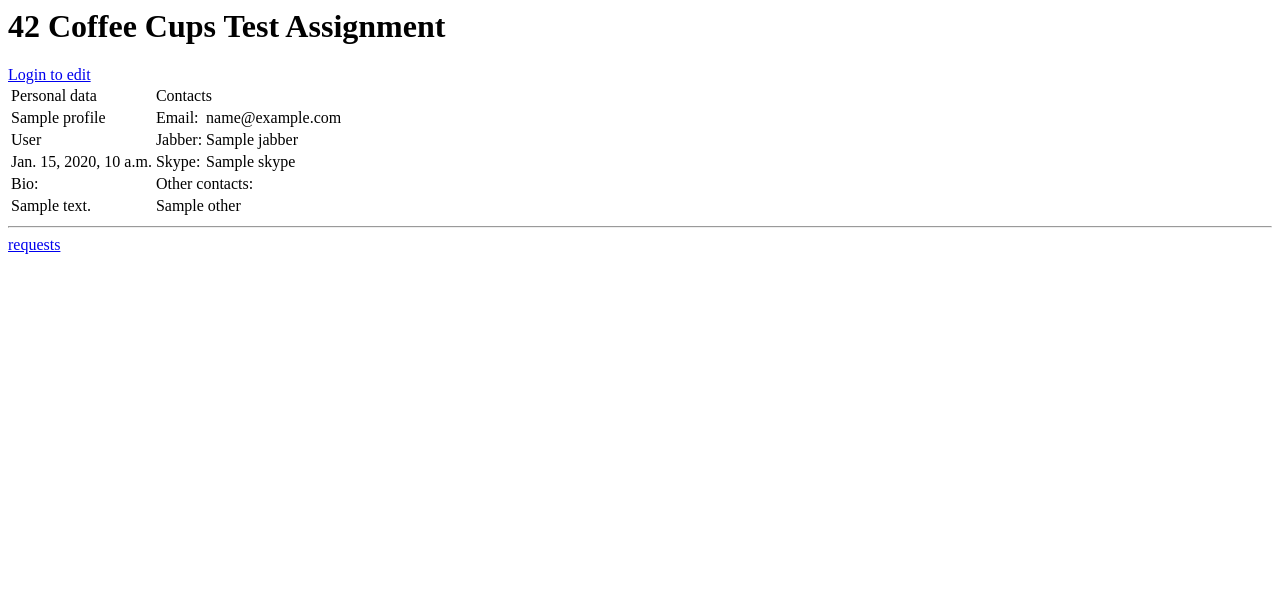
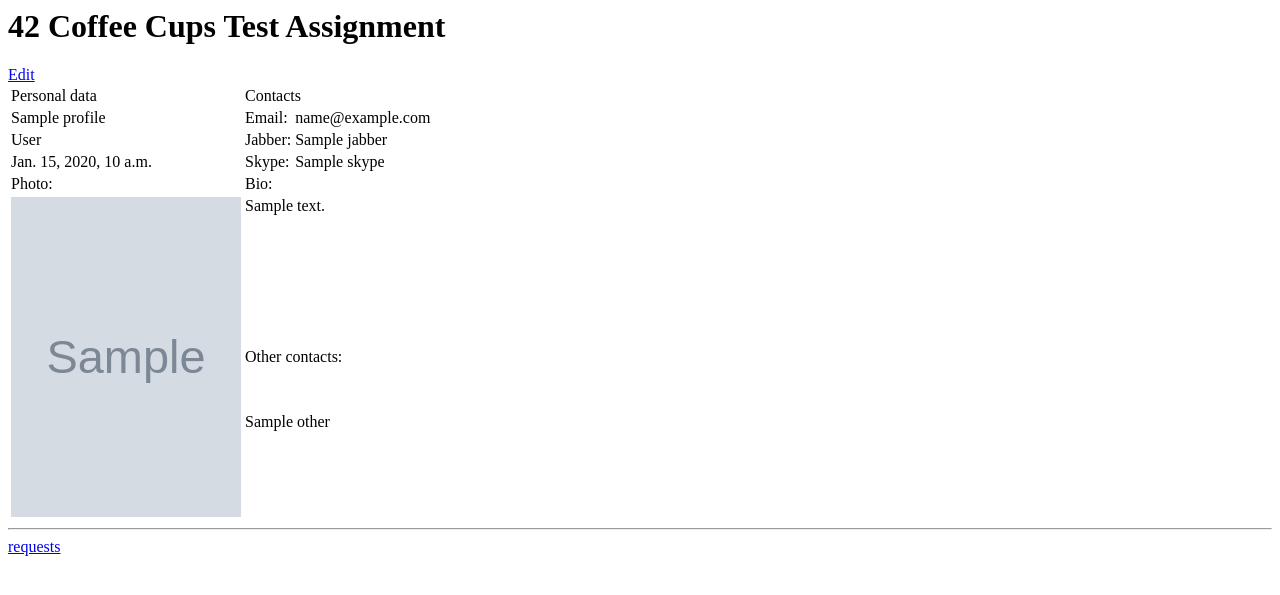
Before and after one commit to yarfirst/42-test-yar_first, a Django app: template _test42/main/templates/profile.html in a window 1280 px wide. Shown: the top 595 px of the page. Run offline with Django 3.2, Linux system fonts and the light colour scheme; the template is opened without the code that fills it: most values are stand-ins (such as "Sample title", 1, 10 or a date in 2020); grey boxes marked "Sample" are stand-in pictures; some libraries are stand-ins or nearby versions.

Commit message:
ticket:5 *fixes

```diff
--- a/_test42/main/templates/profile.html
+++ b/_test42/main/templates/profile.html
@@ -2,7 +2,7 @@
 
 {% block content %}
 <h1>42 Coffee Cups Test Assignment</h1>
-<a href="{% url profile_edit profile_id=profile.id %}">Login to edit</a>
+<a href="{% url profile_edit profile_id=profile.id %}">Edit</a>
 <table>
 	<tr>
 		<td>Personal data</td><td colspan="2">Contacts</td>
@@ -17,10 +17,19 @@
 		<td>{{ profile.birth_date }}</td><td>Skype:</td><td>{{ profile.skype }}</td>
 	</tr>
 	<tr>
-		<td>Bio:</td><td colspan="2">Other contacts:</td>
+		<td>Photo:</td><td colspan="2">Bio:</td>
+	</tr>
+	<tr>
+		<td rowspan="3">
+			<img src="{% if profile.photo %}{{ profile.photo.url }}{% endif %}" width="230" height="320" />
+		</td>
+		<td colspan="2" valign="top">{{ profile.bio }}</td>
+	</tr>
+	<tr>
+		<td colspan="2">Other contacts:</td>
 	</tr
 	<tr>
-		<td>{{ profile.bio }}</td><td colspan="2">{{ profile.other }}</td>
+		<td colspan="2" valign="top">{{ profile.other }}</td>
 	</tr>
 
 </table>
--- a/_test42/main/templates/profile_edit.html
+++ b/_test42/main/templates/profile_edit.html
@@ -31,9 +31,9 @@
 		</tr>
 		<tr>
 			<td colspan="2" rowspan="3">
-				{% if form.initial.photo %}
-				<img id="photo_preview" src="{{ form.initial.photo.url }}" width="230" height="320" />
-				{% endif %}
+
+				<img id="photo_preview" src="{% if form.initial.photo %}{{ form.initial.photo.url }}{% endif %}" width="230" height="320" />
+
 			</td>
 			<td colspan="2">{{ form.bio }}</td>
 		</tr>
```
